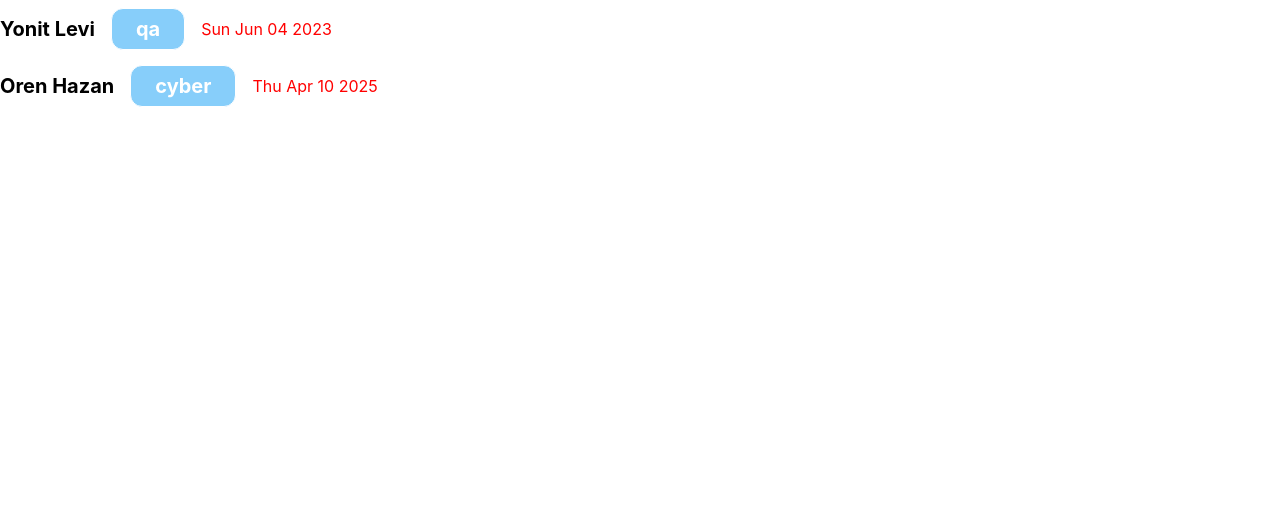
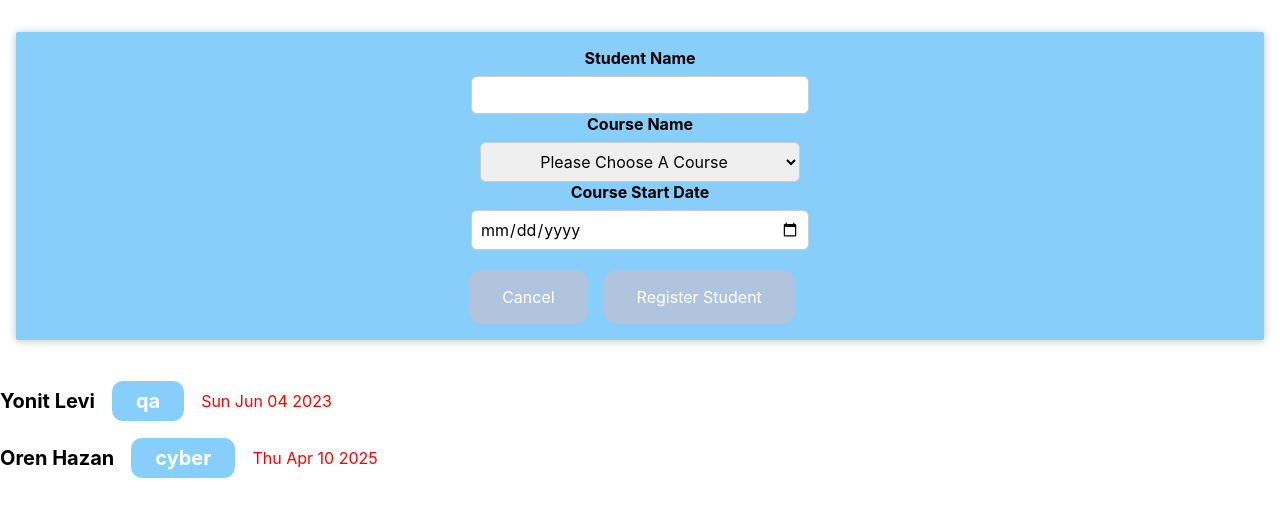
Before and after one commit to AaronsonRossita/user-login-service-FE, a React (Create React App) app: page / in a window 1280 px wide. Shown: the top 518 px of the page. Built offline with nearby package versions, Linux system fonts and the light colour scheme.

Commit message:
add student registration form

```diff
--- a/src/App.js
+++ b/src/App.js
@@ -1,6 +1,7 @@
-import React from "react";
+import React, {useState} from "react";
 import './App.css';
 import RegisteredStudent from "./components/studentRegistrations/RegisteredStudent";
+import NewStudent from "./components/newStudent/NewStudent";
 
 const DUMMY_REGISTERED_STUDENTS = [
   {
@@ -34,10 +35,31 @@ const DUMMY_COURSES = [
 ];
 
 function App() {
+
+  const [registeredStudents, setRegisteredStudents] = useState(DUMMY_REGISTERED_STUDENTS);
+
+
+  const addStudentHandler = (registeredStudent) => {
+      setRegisteredStudents((prevStudents => {
+          return [registeredStudent, ...prevStudents]
+      }));
+  }
+
+  const newStudentRegisteredHandler = (student) => {
+      const registeredStudent = {
+          id: (registeredStudents.length + 1).toString(),
+          studentName: student.studentName,
+          course: student.course
+      }
+      addStudentHandler(registeredStudent)
+  }
+
   return(
     <div>
-      <RegisteredStudent registeredStudent={DUMMY_REGISTERED_STUDENTS[0]} availableCourses={DUMMY_COURSES}></RegisteredStudent>
-      <RegisteredStudent registeredStudent={DUMMY_REGISTERED_STUDENTS[1]} availableCourses={DUMMY_COURSES}></RegisteredStudent>
+      <NewStudent onRegisteredNewStudent={newStudentRegisteredHandler}/>
+      {registeredStudents.map((registeredStudent) => {
+          return <RegisteredStudent registeredStudent={registeredStudent} availableCourses={DUMMY_COURSES}/>
+      })}
     </div>
   )
 }
--- /dev/null
+++ b/src/components/newStudent/NewStudent.css
@@ -0,0 +1,37 @@
+.new-registration {
+    background-color: #87CEFA;
+    padding: 1rem;
+    margin: 2rem auto;
+    max-width: 95%;
+    border-radius: 2px;
+    text-align: center;
+    box-shadow: 0 1px 8px rgba(0, 0, 0, 0.25);
+}
+
+.new-registration button {
+    font: inherit;
+    cursor: pointer;
+    padding: 1rem 2rem;
+    border: 1px solid #B0C4DE;
+    background-color: #B0C4DE;
+    color: white;
+    border-radius: 12px;
+    margin-right: 1rem;
+}
+
+.new-registration button:hover,
+.new-registration button:active {
+    background-color: #B0C4DE;
+    border-color: #B0C4DE;
+}
+
+.new-registration button.alternative {
+    color: #B0C4DE;
+    border-color: transparent;
+    background-color: transparent;
+}
+
+.new-registration button.alternative:hover,
+.new-registration button.alternative:active {
+    background-color: #B0C4DE;
+}
--- /dev/null
+++ b/src/components/newStudent/NewStudent.js
@@ -0,0 +1,14 @@
+import React from "react";
+import "./NewStudent.css"
+import StudentForm from "./StudentForm";
+
+function NewStudent(props){
+
+    return(
+        <div className='new-registration'>
+            <StudentForm onRegisteredNewStudent={props.onRegisteredNewStudent}/>
+        </div>
+    )
+}
+
+export default NewStudent;
--- /dev/null
+++ b/src/components/newStudent/StudentForm.css
@@ -0,0 +1,49 @@
+.new-registration__controls {
+    display: flex;
+    flex-wrap: wrap;
+    gap: 1rem;
+    margin-bottom: 1rem;
+    text-align: left;
+}
+
+.new-registration__control label {
+    font-weight: bold;
+    margin-bottom: 0.5rem;
+    display: block;
+}
+
+.new-registration__control input {
+    font: inherit;
+    padding: 0.5rem;
+    border-radius: 6px;
+    border: 1px solid #ccc;
+    width: 20rem;
+    max-width: 100%;
+}
+
+.new-registration__actions {
+    text-align: center;
+}
+
+.course-selection {
+    font: inherit;
+    text-align: center;
+    padding: 0.5rem;
+    border-radius: 6px;
+    border: 1px solid #ccc;
+    width: 20rem;
+    max-width: 100%;
+}
+
+.course-selection__control {
+    display: flex;
+    width: 100%;
+    align-items: center;
+    justify-content: space-between;
+    margin: 1rem 0;
+}
+
+input:disabled {
+    background-color: white;
+    text-align: center;
+}
--- /dev/null
+++ b/src/components/newStudent/StudentForm.js
@@ -0,0 +1,69 @@
+import React, {useState} from "react";
+import './StudentForm.css'
+
+function StudentForm(props){
+
+    const [enteredStudentName, setEnteredStudentName] = useState('');
+    const [enteredCourseName, setEnteredCourseName] = useState('');
+    const [enteredStartDate, setEnteredStartDate] = useState('');
+
+    const studentNameChangeHandler = (event) => {
+        setEnteredStudentName(event.target.value);
+    }
+
+    const courseNameChangeHandler = (event) => {
+        setEnteredCourseName(event.target.value);
+    };
+
+    const startDateChangeHandler = (event) => {
+        setEnteredStartDate(event.target.value);
+    };
+
+    const submitHandler = (event) => {
+        event.preventDefault();
+
+        const registeredStudent = {
+            studentName: enteredStudentName,
+            course: enteredCourseName,
+            date: enteredStartDate
+        }
+        setEnteredStudentName('');
+        setEnteredCourseName('');
+        setEnteredStartDate('');
+        props.onRegisteredNewStudent(registeredStudent);
+    }
+
+    return(
+        <form onSubmit={submitHandler}>
+            <div className="new-registration__contorls">
+                <div className="new-registration__control">
+                    <label>Student Name</label>
+                    <input type="text" required onChange={studentNameChangeHandler} value={enteredStudentName}/>
+                </div>
+
+                <div className="new-registration__control">
+                    <label>Course Name</label>
+                    <select className="course-selection" defaultValue='' required onChange={courseNameChangeHandler} value={enteredCourseName}>
+                        <option value='' disabled>Please Choose A Course</option>
+                        <option value='fullstack'>Fullstack Course</option>
+                        <option value='qa'>QA Course</option>
+                        <option value='cyber'>Cyber Course</option>
+                        <option value='product'>Product Management Course</option>
+                    </select>
+                </div>
+
+                <div className="new-registration__control">
+                    <label>Course Start Date</label>
+                    <input type="date" onChange={startDateChangeHandler} value={enteredStartDate}/>
+                </div>
+            </div>
+            <br></br>
+            <div className="ew-registration__actions">
+                <button type="button">Cancel</button>
+                <button type="submit">Register Student</button>
+            </div>
+        </form>
+    )
+}
+
+export default StudentForm;
```
